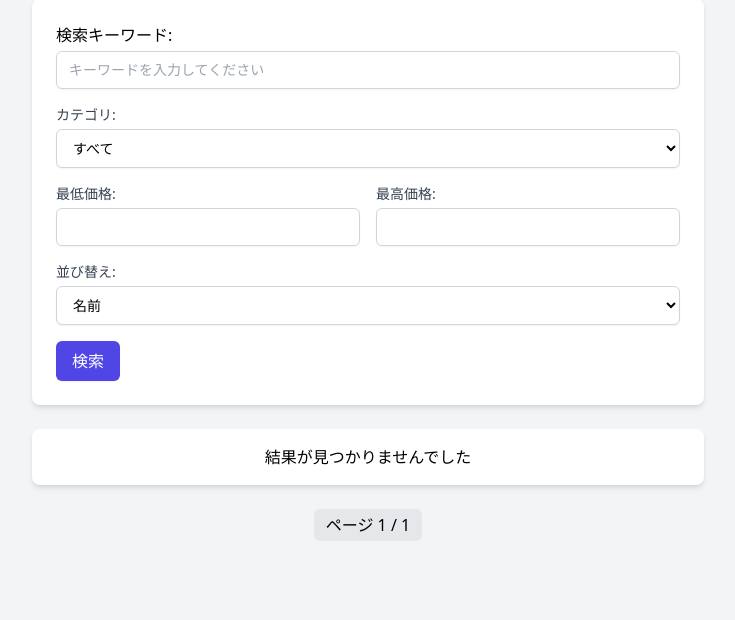
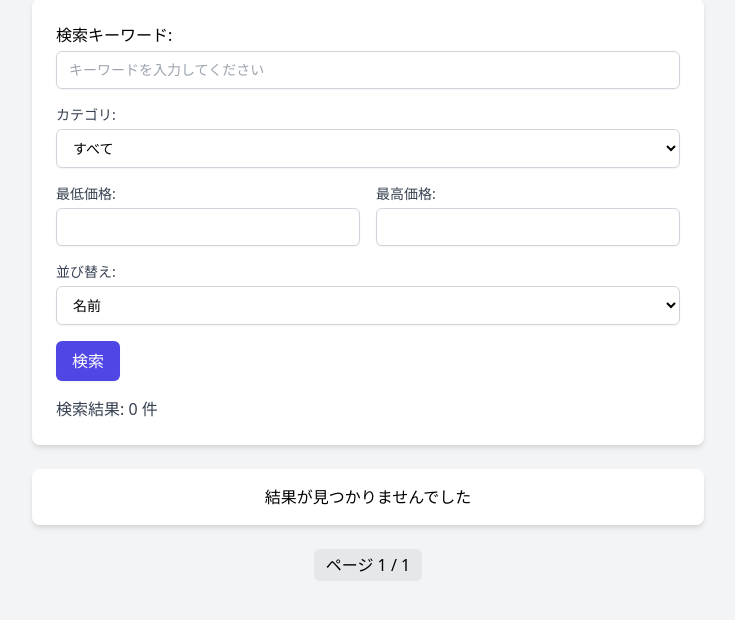
Before and after one commit to takuma-shishido/search-more, a Django app: page / in a window 1280 px wide. Shown: the part 25-645 px from the top of the page, without its empty margins (272-1007 px from the left). Run offline with Django 4.2, Linux system fonts and the light colour scheme; data that the repository does not hold is empty.

Commit message:
update(home): product count

```diff
--- a/search_more/search_more_app/templates/home.html
+++ b/search_more/search_more_app/templates/home.html
@@ -43,9 +43,15 @@
                 <option value="price_desc" {% if request.GET.sort == "price_desc" %}selected{% endif %}>高価格順</option>
             </select>
         </div>
+        <button type="submit" class="bg-indigo-600 text-white py-2 px-4 rounded-md shadow-sm hover:bg-indigo-700 focus:outline-none focus:ring-2 focus:ring-offset-2 focus:ring-indigo-500">検索</button>
 
-        <button type="submit" class="bg-indigo-600 text-white py-2 px-4 rounded-md shadow-sm hover:bg-indigo-700 focus:outline-none focus:ring-2 focus:ring-offset-2 focus:ring-indigo-500">検索</button>
+        <!-- 検索結果数の表示 -->
+        <div class="text-gray-700">
+            検索結果: {{ page_obj.paginator.count }} 件
+        </div>
     </form>
+
+
 
     <ul class="mt-6 space-y-4 max-w-2xl mx-auto">
     {% for product in page_obj %}
```
